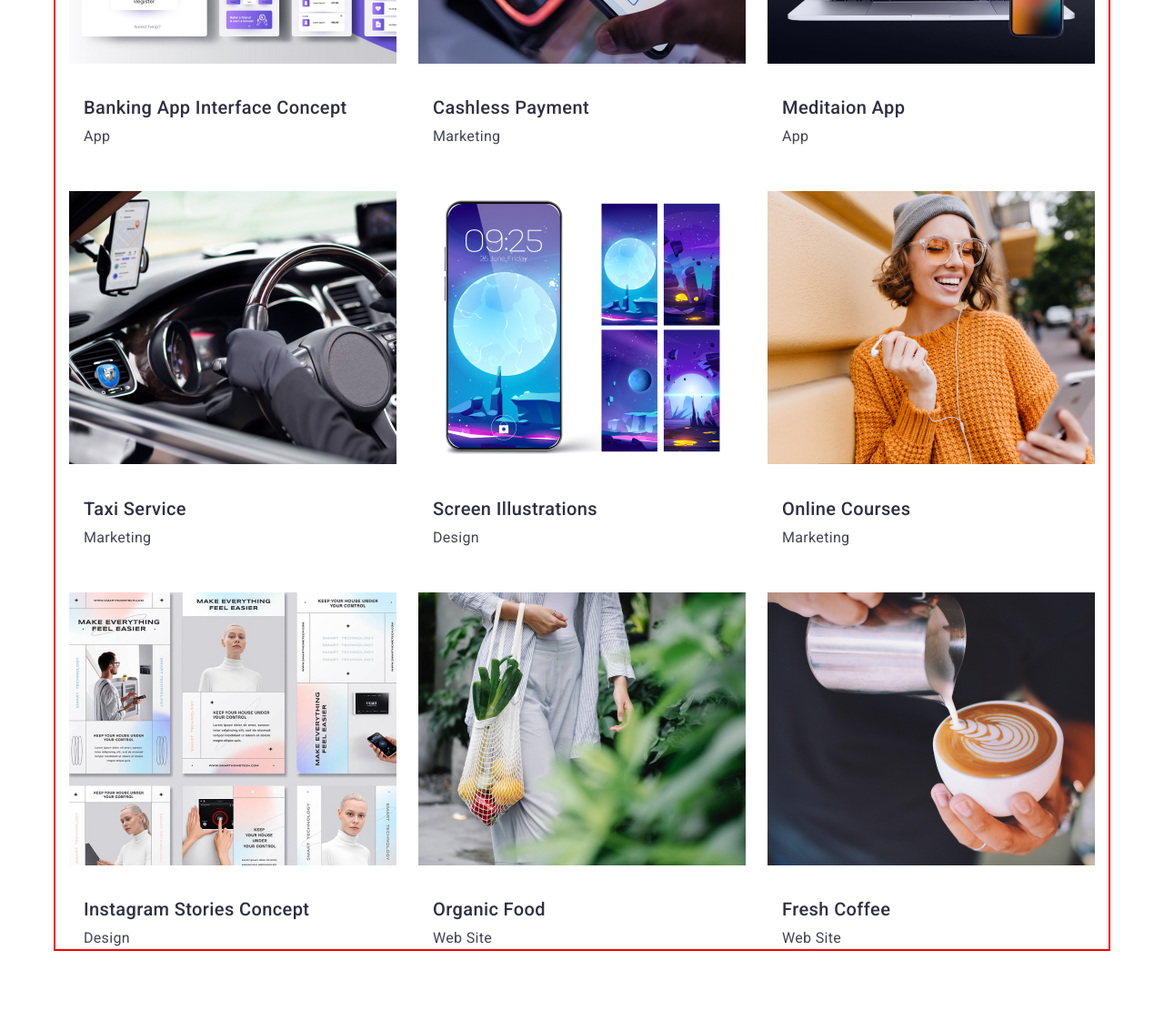
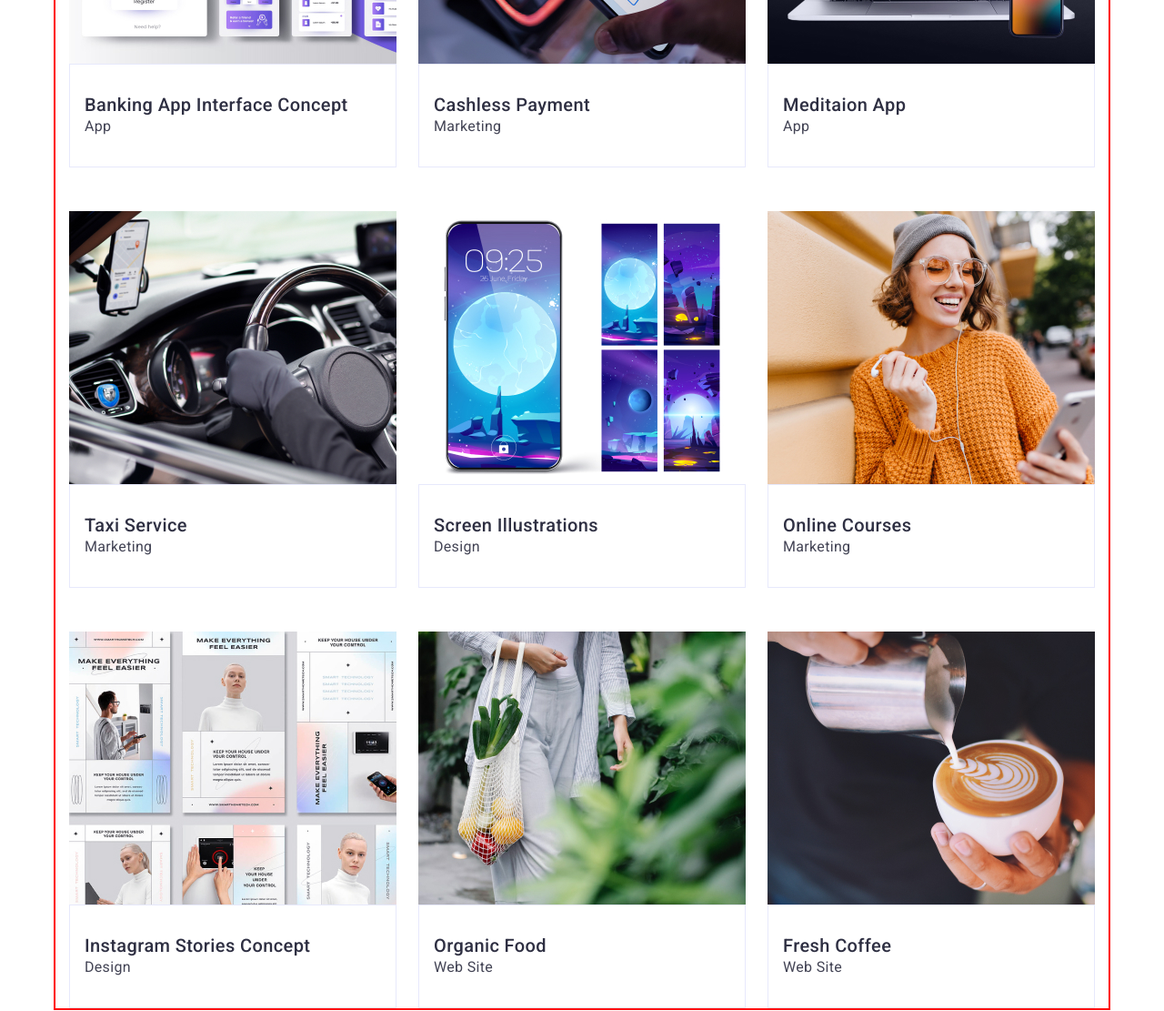
Before and after one commit to ReySinez/goit-markup-hw-03, a plain HTML site: page portfolio.html in a window 1280 px wide. Shown: the part 520-1631 px from the top of the page at 91% size. Drawn offline with Linux system fonts and the light colour scheme.

Commit message:
Add files via upload

```diff
--- a/css/styles.css
+++ b/css/styles.css
@@ -92,6 +92,7 @@ body {
 
 .header-list2 {
   display: flex;
+  gap: 40px;
 }
 
 .header-logo {
@@ -136,8 +137,6 @@ body {
   letter-spacing: 0.02em;
 
   color: var(--main-text-color, #434455);
-
-  margin-right: 40px;
 }
 
 .header-tel-email {
@@ -232,8 +231,6 @@ body {
 }
 
 .main-title-desc {
-  display: flex;
-  flex-direction: column;
 }
 
 .main-title {
@@ -298,8 +295,6 @@ body {
 }
 
 .main-team-container {
-  display: flex;
-  flex-direction: column;
 }
 
 .main-team-logo {
@@ -321,6 +316,8 @@ body {
 
 .main-team-images2 {
   display: block;
+  max-width: 100%;
+  height: auto;
 }
 
 .main-team-card {
@@ -501,7 +498,8 @@ body {
 .main-filters {
   display: flex;
   justify-content: center;
-  gap: 48px;
+  gap: 24px;
+  margin-bottom: 72px;
 }
 
 .filter-button {
@@ -517,7 +515,6 @@ body {
   cursor: pointer;
 
   padding: 12px 24px;
-  margin-bottom: 72px;
   border: 1px solid #e7e9fc;
   border-radius: 4px;
 }
@@ -542,6 +539,22 @@ body {
 .main-page-list {
 }
 
+.image-row1 {
+  display: block;
+  max-width: 100%;
+  height: auto;
+}
+
+.main-rows-container {
+  display: flex;
+  flex-direction: column;
+
+  padding-top: 32px;
+  padding-left: 16px;
+  padding-bottom: 32px;
+  border: 1px solid #e7e9fc;
+}
+
 .main-rows-title {
   font-weight: 500;
   font-size: 20px;
@@ -549,10 +562,6 @@ body {
   letter-spacing: 0.02em;
 
   color: var(--main-title-color, #2e2f42);
-
-  margin-top: 32px;
-  margin-bottom: 8px;
-  padding-left: 16px;
 }
 
 .main-rows-text {
@@ -562,7 +571,6 @@ body {
   letter-spacing: 0.02em;
 
   color: var(--main-text-color, #434455);
-  padding-left: 16px;
 }
 
 .footer-port {
--- a/portfolio.html
+++ b/portfolio.html
@@ -79,10 +79,11 @@
                   width="360"
                   height="300"
                 />
-
+                <div class="main-rows-container">
                   <h2 class="main-rows-title">Banking App Interface Concept</h2>
-                <p class="main-rows-text">App</p></a
-              >
+                  <p class="main-rows-text">App</p>
+                </div>
+              </a>
             </li>
             <li class="main-page-list">
               <a class="link" href="./index.html">
@@ -93,93 +94,115 @@
                   width="360"
                   height="300"
                 />
+                <div class="main-rows-container">
                   <h2 class="main-rows-title">Cashless Payment</h2>
                   <p class="main-rows-text">Marketing</p>
+                </div>
               </a>
             </li>
             <li class="main-page-list">
               <a class="link" href="./index.html">
                 <img
+                  class="image-row1"
                   src="./images/medapp.jpg"
                   alt="Meditaion App"
                   width="360"
                   height="300"
                 />
+                <div class="main-rows-container">
                   <h2 class="main-rows-title">Meditaion App</h2>
                   <p class="main-rows-text">App</p>
+                </div>
               </a>
             </li>
             <li class="main-page-list">
               <a class="link" href="./index.html">
                 <img
+                  class="image-row1"
                   src="./images/taxi.jpg"
                   alt="Taxi Service"
                   width="360"
                   height="300"
                 />
-
+                <div class="main-rows-container">
                   <h2 class="main-rows-title">Taxi Service</h2>
                   <p class="main-rows-text">Marketing</p>
+                </div>
               </a>
             </li>
             <li class="main-page-list">
               <a class="link" href="./index.html">
                 <img
+                  class="image-row1"
                   src="./images/illustr.jpg"
                   alt="Screen Illustrations"
                   width="360"
                   height="300"
                 />
+                <div class="main-rows-container">
                   <h2 class="main-rows-title">Screen Illustrations</h2>
                   <p class="main-rows-text">Design</p>
+                </div>
               </a>
             </li>
             <li class="main-page-list">
               <a class="link" href="./index.html">
                 <img
+                  class="image-row1"
                   src="./images/courses.jpg"
                   alt="Online Courses"
                   width="360"
                   height="300"
                 />
+                <div class="main-rows-container">
                   <h2 class="main-rows-title">Online Courses</h2>
                   <p class="main-rows-text">Marketing</p>
+                </div>
               </a>
             </li>
             <li class="main-page-list">
               <a class="link" href="./index.html">
                 <img
+                  class="image-row1"
                   src="./images/stories.jpg"
                   alt="Instagram Stories Concept"
                   width="360"
                   height="300"
                 />
+                <div class="main-rows-container">
                   <h2 class="main-rows-title">Instagram Stories Concept</h2>
                   <p class="main-rows-text">Design</p>
+                </div>
               </a>
             </li>
             <li class="main-page-list">
               <a class="link" href="./index.html">
                 <img
+                  class="image-row1"
                   src="./images/food.jpg"
                   alt="Organic Food"
                   width="360"
                   height="300"
                 />
+                <div class="main-rows-container">
                   <h2 class="main-rows-title">Organic Food</h2>
                   <p class="main-rows-text">Web Site</p>
+                </div>
               </a>
             </li>
             <li class="main-page-list">
               <a class="link" href="./index.html">
                 <img
+                  class="image-row1"
                   src="./images/coffee.jpg"
                   alt="Fresh Coffee"
                   width="360"
                   height="300"
                 />
+                <div class="main-rows-container">
                   <h2 class="main-rows-title">Fresh Coffee</h2>
                   <p class="main-rows-text">Web Site</p>
+                </div>
               </a>
             </li>
           </ul>
```
Also changed, not shown: index.html (+3 -3 lines). Lines whose indentation alone changed are shown as unchanged.
